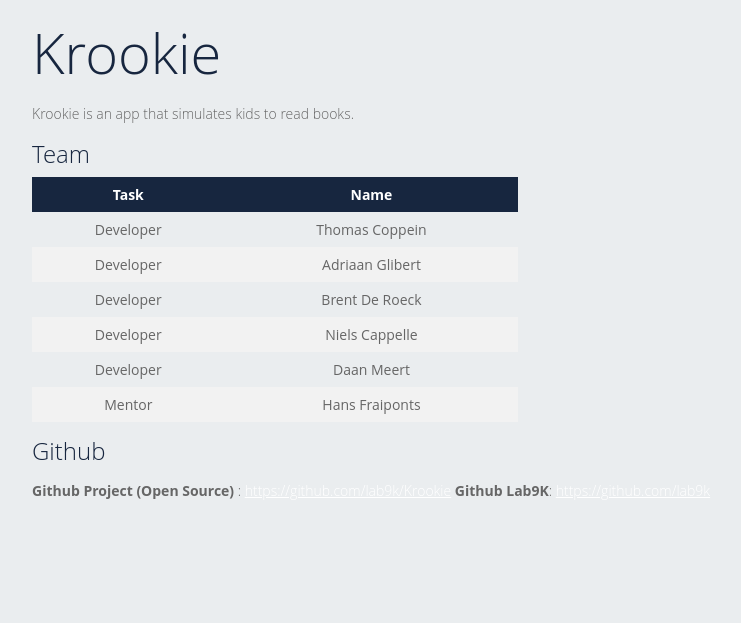
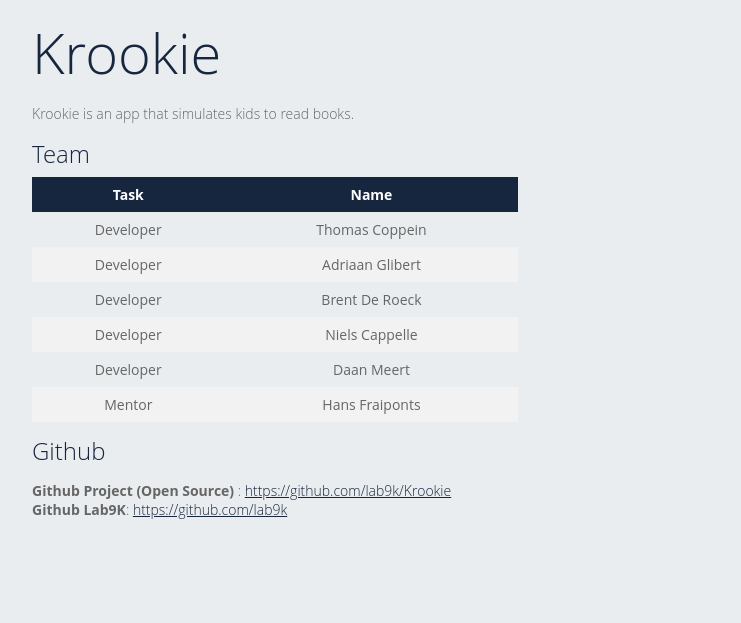
Before and after one commit to lab9k/lab9k.github.io, a Jekyll site: the page built from _posts/2017-07-11-Krookie.md, in a window 1280 px wide. Shown: the part 693-1316 px from the top of the page, without its empty margins (32-773 px from the left). Built offline with Jekyll 4.4.1, drawn with Linux system fonts in a browser that asks for light colours.

Commit message:
Add Break Line

```diff
--- a/_layouts/post.html
+++ b/_layouts/post.html
@@ -414,6 +414,9 @@
 	padding-left: 5vw;
 	padding-bottom: 10vh;
 }
+.content a {
+    color: #17263F;
+}
 
 
 
--- a/_posts/2017-07-11-Krookie.md
+++ b/_posts/2017-07-11-Krookie.md
@@ -26,4 +26,5 @@
 ## Github
 
 >**Github Project (Open Source)** : <a href="{{ page.github }}">{{ page.github }}</a>
+<br />
 >**Github Lab9K**: <a href="{{ page.lab9k }}">{{ page.lab9k }}</a>
```
